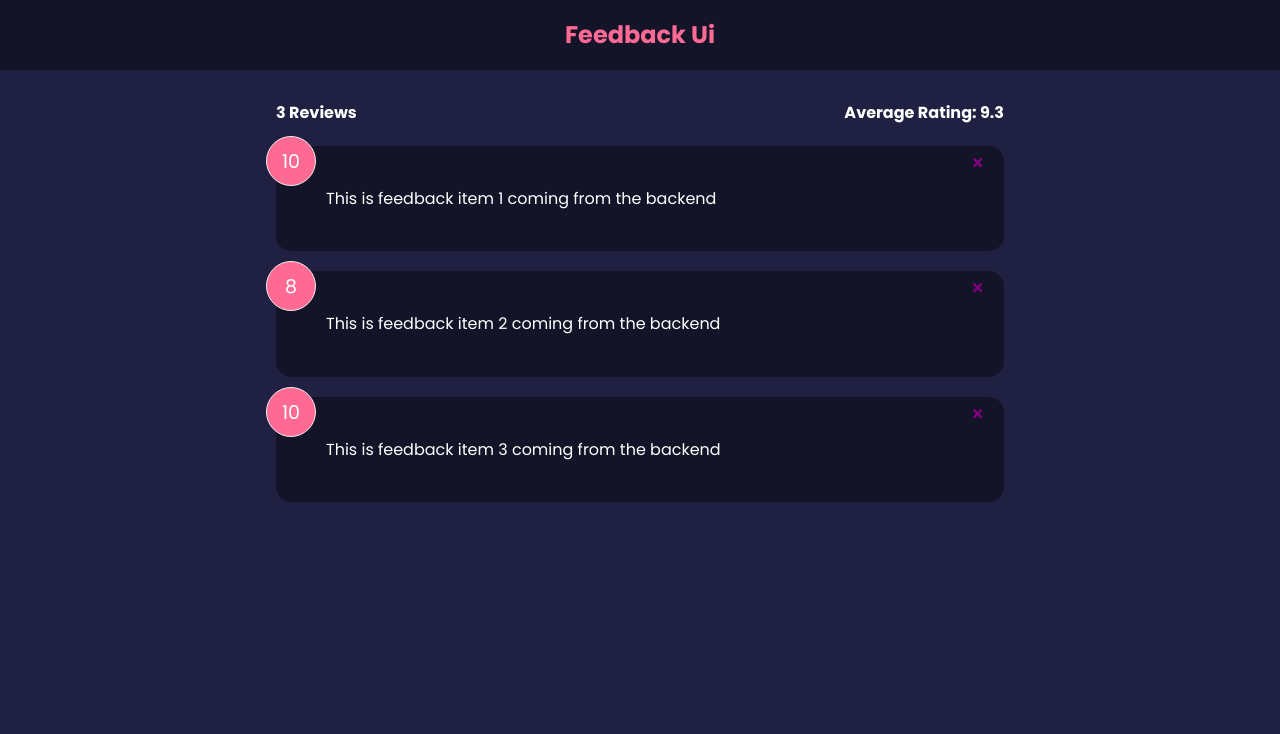
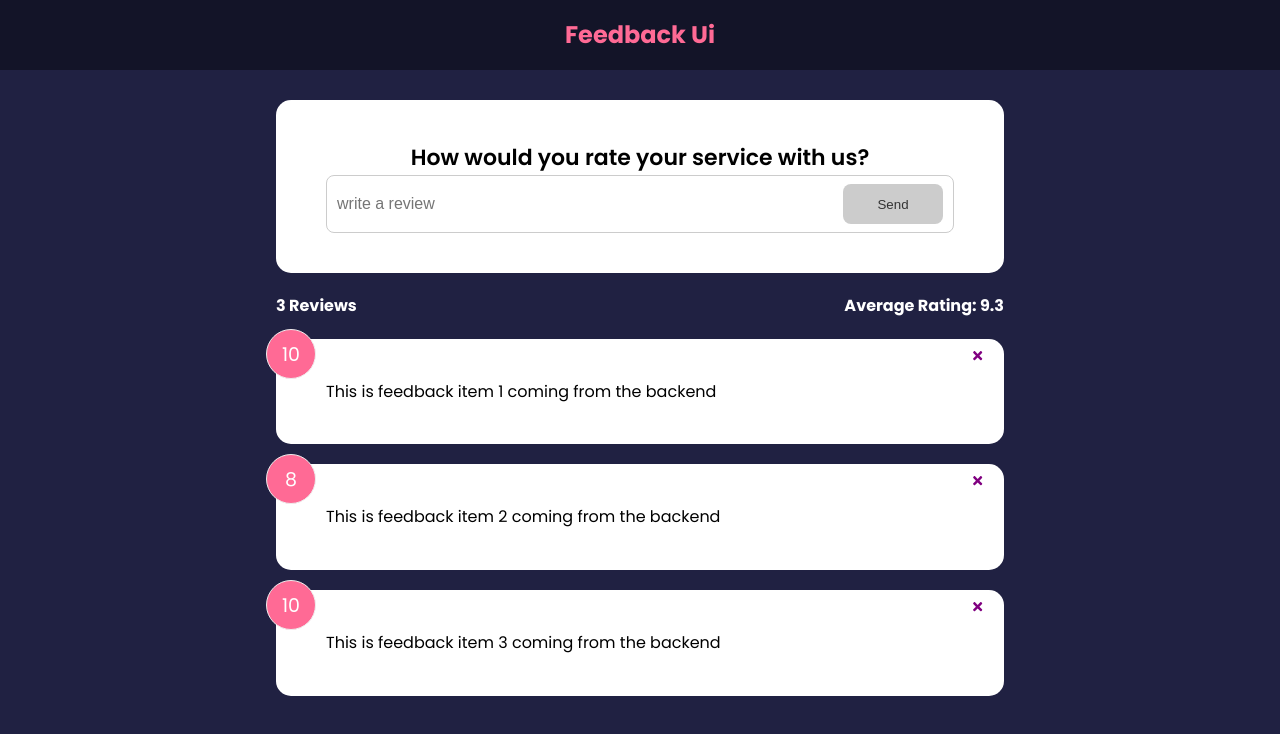
Before and after one commit to MarkiianSanotskyi/Feedback-App, a React (Create React App) app: page / in a window 1280 px wide. Shown: the top 734 px of the page. Built offline with nearby package versions, Linux system fonts and the light colour scheme.

Commit message:
Input Field with disabled/unabled Submit button

```diff
--- a/src/App.js
+++ b/src/App.js
@@ -4,6 +4,7 @@
 import FeedbackList from './components/FeedbackList'
 import FeedbackData from './data/FeedbackData'
 import FeedbackStats from './components/FeedbackStats'
+import FeedbackForm from './components/FeedbackForm'
 
 function App() {
     const [feedback, setFeedback] = useState(FeedbackData)
@@ -18,6 +19,8 @@
         <>
         <Header  />
     <div className = "container" >
+
+            <FeedbackForm />
             <FeedbackStats feedback={feedback} />
             <FeedbackList
                 feedback={feedback}
--- /dev/null
+++ b/src/components/FeedbackForm.jsx
@@ -0,0 +1,46 @@
+import {useState} from 'react'
+import Card from './shared/Card'
+import Button from './shared/Button'
+
+function FeedbackForm() {
+    const [text, setText] = useState('')
+    const [btnDisabled, setBtnDisabled] = useState(true)
+    const [message, setMessage] = useState('')
+
+    const handleTextChange = (e) => {
+        if(text === '') {
+            setBtnDisabled(true)
+            setMessage(null)
+        } else if (text !== '' && text.trim().length <= 10) {
+            setBtnDisabled(true)
+            setMessage('Text must be at least 10 characters')
+        } else {
+            setBtnDisabled(false)
+            setMessage(null)
+        }
+
+        setText(e.target.value)
+    }
+
+    return (
+        <Card>
+            <form>
+                <h2>How would you rate your service with us?</h2>
+                {/* @todo - rating select component */}
+                <div className="input-group">
+                    <input
+                    onChange={handleTextChange}
+                     type="text"
+                     placeholder='write a review'
+                     value={text}
+                     />
+                   <Button type="submit" isDisabled={btnDisabled}>Send </Button>
+                </div>
+
+                {message && <div className='message'>{message}</div>}
+            </form>
+        </Card>
+    )
+}
+
+export default FeedbackForm
--- a/src/components/FeedbackStats.jsx
+++ b/src/components/FeedbackStats.jsx
@@ -1,4 +1,5 @@
 import PropTypes from 'prop-types'
+
 
 function FeedbackStats({ feedback }) {
 
--- /dev/null
+++ b/src/components/shared/Button.jsx
@@ -0,0 +1,25 @@
+import PropTypes from 'prop-types'
+
+function Button({ children, version, type, isDisabled }) {
+    return (
+        <button type={type} disabled={isDisabled} className={`btn btn-${version}`}>
+            {children}
+        </button>
+    )
+}
+
+Button.defaultProps = {
+    version: 'primary',
+    type: 'button',
+    isDisabled: false
+}
+
+Button.propTypes = {
+    children: PropTypes.node.isRequired,
+    version: PropTypes.string,
+    type: PropTypes.string,
+    isDisabled: PropTypes.bool,
+
+}
+
+export default Button
--- a/src/components/shared/Card.jsx
+++ b/src/components/shared/Card.jsx
@@ -17,7 +17,7 @@
 
 
 Card.defaultProps = {
-    reverse: true,
+    reverse: false,
 }
 
 Card.propTypes = {
```
